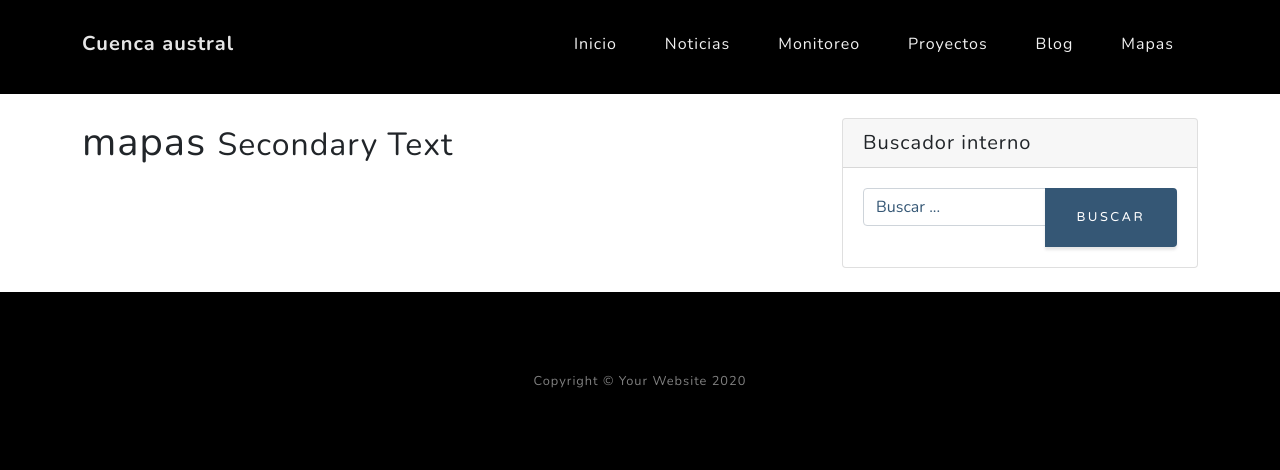
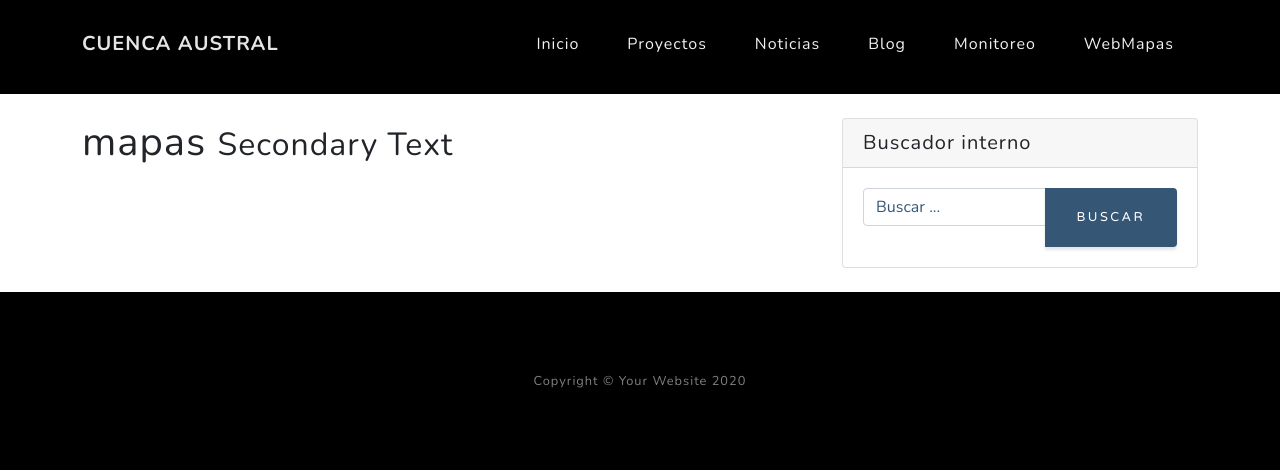
Before and after one commit to SebastianDuranV/proyecto-Geograf-a, a Flask app: page /mapas in a window 1280 px wide. Shown: the top 470 px of the page. Run offline with Flask 2, Linux system fonts and the light colour scheme; data that the repository does not hold is empty; some libraries are stand-ins or nearby versions.

Commit message:
editar mapas

```diff
--- a/App.py
+++ b/App.py
@@ -319,7 +319,7 @@ def addRegisterType(types):
             try:
                 os.makedirs(directory)
             except:
-                return "no se pudo crear archivo" + directory
+                return "no se pudo crear archivo " + directory
 
             app.config['UPLOAD_FOLDER'] = "./proyecto-Geograf-a/static/uploaders/" + types +'/'+ str(data[0][0])
             f = request.files['files']
--- a/templates/index.html
+++ b/templates/index.html
@@ -50,7 +50,7 @@
       </div>-->
       <!-- Project One Row-->
       <div class="row justify-content-center no-gutters mb-5 mb-lg-0">
-          <div class="col-lg-6"><img class="img-fluid" src="http://drive.google.com/uc?export=view&id=13PDLElMc5w62geFpEuA3FtrKlBwzNp5s" alt="" /></div>
+          <div class="col-lg-6"><img class="img-fluid" src="http://drive.google.com/uc?export=view&id=1CfH3wlMpcg3C1UDpngpjCkMEdYrNJJft" alt="" /></div>
           <div class="col-lg-6">
               <div class="bg-black text-center h-100 project">
                   <div class="d-flex h-100">
@@ -65,7 +65,7 @@
       </div>
       <!-- Project Two Row-->
       <div class="row justify-content-center no-gutters">
-          <div class="col-lg-6"><img class="img-fluid" src="http://drive.google.com/uc?export=view&id=1NUdxT_urHIZQvt5gyicRxhSe4B4blKv6" alt="" /></div>
+          <div class="col-lg-6"><img class="img-fluid" src="http://drive.google.com/uc?export=view&id=1PzHODGwr16yDlHJSQxqAmVC83WLon8_p" alt="" /></div>
           <div class="col-lg-6 order-lg-first">
               <div class="bg-black text-center h-100 project">
                   <div class="d-flex h-100">
@@ -80,7 +80,7 @@
       </div>
       <!-- Project Two Row-->
       <div class="row justify-content-center no-gutters mb-5 mb-lg-0">
-        <div class="col-lg-6"><img class="img-fluid" src="http://drive.google.com/uc?export=view&id=1CndLFTEm30MSVBvnUTcALxBD5ZVBYA0u" alt="" /></div>
+        <div class="col-lg-6"><img class="img-fluid" src="http://drive.google.com/uc?export=view&id=1QdzJfEz2FkzPib8Sv0C44_QE-p_NgMoL" alt="" /></div>
         <div class="col-lg-6">
             <div class="bg-black text-center h-100 project">
                 <div class="d-flex h-100">
--- a/templates/layout.html
+++ b/templates/layout.html
@@ -20,7 +20,7 @@
         <!-- Navigation-->
         <nav class="navbar navbar-expand-lg navbar-light fixed-top" id="mainNav">
             <div class="container">
-                <a class="navbar-brand js-scroll-trigger" href="#page-top">Cuenca austral</a>
+                <a class="navbar-brand js-scroll-trigger" href="#page-top">CUENCA AUSTRAL</a>
                 <button class="navbar-toggler navbar-toggler-right" type="button" data-toggle="collapse" data-target="#navbarResponsive" aria-controls="navbarResponsive" aria-expanded="false" aria-label="Toggle navigation">
                     Menu
                     <i class="fas fa-bars"></i>
@@ -28,11 +28,11 @@
                 <div class="collapse navbar-collapse" id="navbarResponsive">
                     <ul class="navbar-nav ml-auto">
                         <li class="nav-item"><a class="nav-link js-scroll-trigger" href="/">Inicio</a></li>
+                        <li class="nav-item"><a class="nav-link js-scroll-trigger" href="/proyectos">Proyectos</a></li>
                         <li class="nav-item"><a class="nav-link js-scroll-trigger" href="/noticias">Noticias</a></li>
+                        <li class="nav-item"><a class="nav-link js-scroll-trigger" href="/blog">Blog</a></li>
                         <li class=" nav-item" ><a class="nav-link js-scroll-trigger" href="/monitoreo">Monitoreo</a></li>
-                        <li class="nav-item"><a class="nav-link js-scroll-trigger" href="/proyectos">Proyectos</a></li>
-                        <li class="nav-item"><a class="nav-link js-scroll-trigger" href="/blog">Blog</a></li>
-                        <li class="nav-item"><a class="nav-link js-scroll-trigger" href="/mapas">Mapas</a></li>
+                        <li class="nav-item"><a class="nav-link js-scroll-trigger" href="/mapas">WebMapas</a></li>
                     </ul>
                 </div>
             </div>
```
